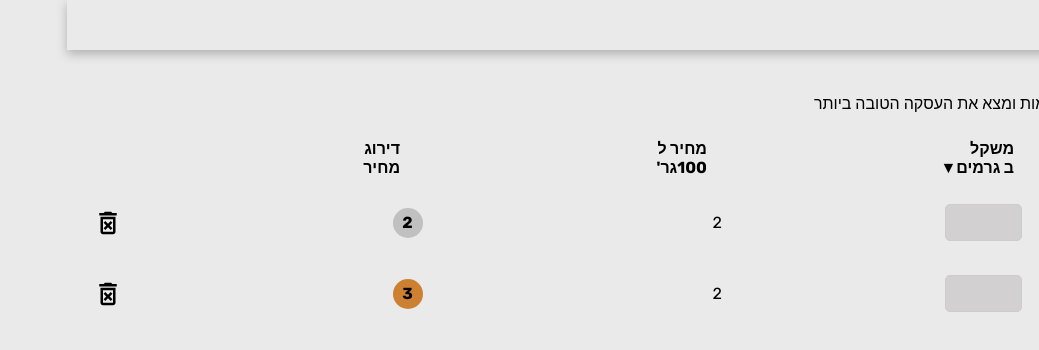
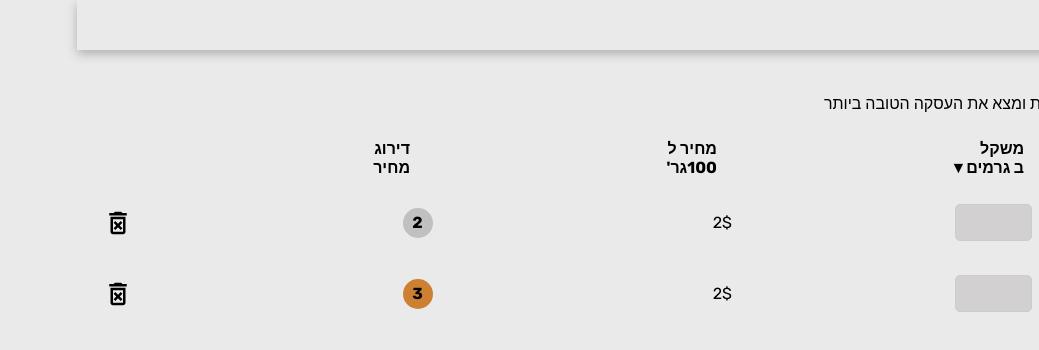
Before and after one commit to ArielBarkan/Calculator, a React (Vite) app: page / in a window 1280 px wide. Shown: the top 350 px of the page, without its empty margins (241-1280 px from the left). Built offline with nearby package versions, Linux system fonts and the light colour scheme; some icons are missing.

Commit message:
currency utils + handle headers

```diff
--- a/src/components/productRow/ProductRow.tsx
+++ b/src/components/productRow/ProductRow.tsx
@@ -29,7 +29,7 @@ const ProductRow = (props: ProductRowProps) => {
             <ProductRowContainer {...{ selected }}>
                 <NumericInput maxLength={5} blurFunction={handleBlur} focusFunction={handleFocus} />
                 <NumericInput maxLength={4} blurFunction={handleBlur} focusFunction={handleFocus} />
-                <PricePerDisplay priceUnified={2} />
+                <PricePerDisplay priceUnified={"2$"} />
                 <RankDisplay {...{ rank }} dimension={30}></RankDisplay>
                 {productCount > 1 && (
                     <UnstyledButton onClick={() => deleteFunction(id)}>
```
